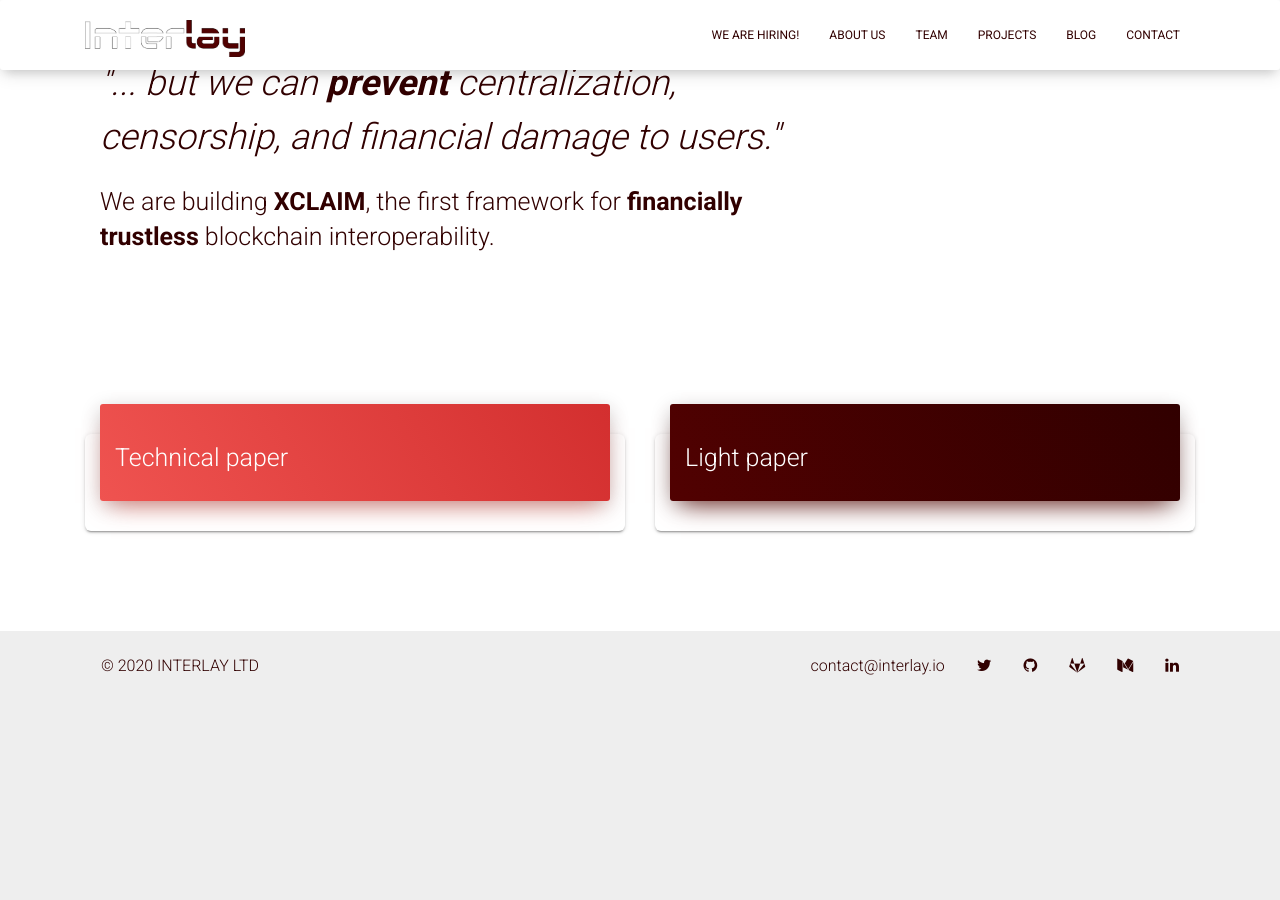
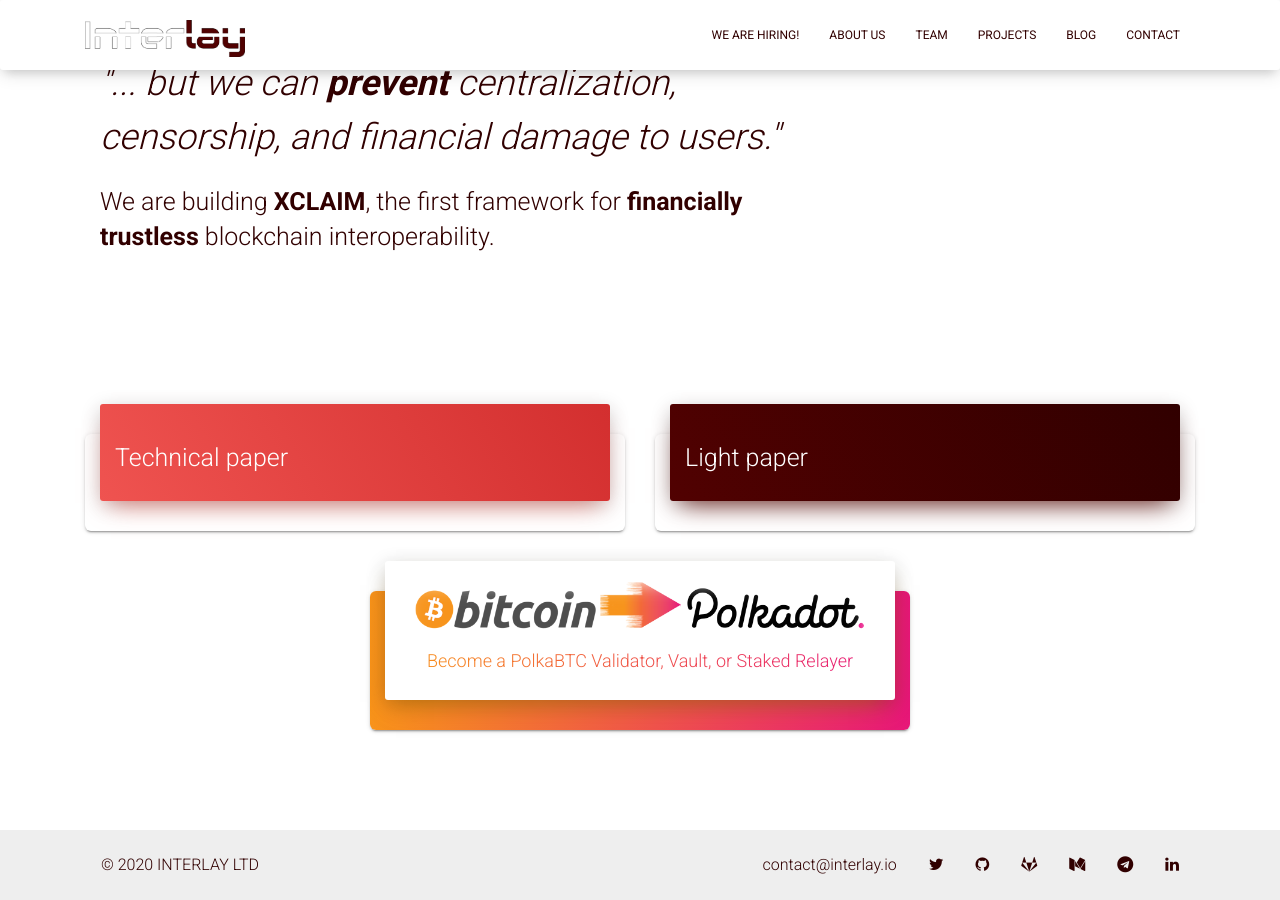
Before and after one commit to interlay/archive-interlay.github.io, a Jekyll site: the page built from index.md, in a window 1280 px wide and 900 px high, scrolled down 1372 px. Built offline with Jekyll 4.4.1, drawn with Linux system fonts in a browser that asks for light colours; before the commit the page ends 2073 px from its top, so only the background shows below that.

Commit message:
Added telegram channel. Added link to vault contact

```diff
--- a/_includes/_head.html
+++ b/_includes/_head.html
@@ -41,7 +41,7 @@
 <!-- Google Webfonts -->
 <link href="https://fonts.googleapis.com/css?family=Roboto:300,400,500,700|Roboto+Slab:400,700|Material+Icons&display=swap" rel="stylesheet" type="text/css"/>
 <!-- For all browsers -->
-<link href="/../assets/css/material-kit.min.css" rel="stylesheet" />
+<link href="/../assets/css/material-kit.css" rel="stylesheet" />
 <link href="/../assets/css/custom.css" rel="stylesheet" />
 <link href="/../assets/css/timeline.css" rel="stylesheet" />
 <link rel="stylesheet" href="/../assets/css/font-awesome.min.css">
--- a/_includes/footer.html
+++ b/_includes/footer.html
@@ -16,6 +16,13 @@
                         href="http://linkedin.com/company/interlay" target="_blank"
                         data-original-title="Follow us on LinkedIn">
                         <i class="fa fa-linkedin"></i>
+                    </a>
+                </div>
+                <div class="float-right">
+                    <a class="nav-link" rel="tooltip" title="" data-placement="bottom"
+                        href="https://t.me/interlay" target="_blank"
+                        data-original-title="Join our Telegram channel">
+                        <i class="fa fa-telegram"></i>
                     </a>
                 </div>
                 <div class="float-right">
--- a/index.md
+++ b/index.md
@@ -66,6 +66,20 @@ tags: [Blockchain, DeFi, Bitcoin, Ethereum, Decentralized Finance]
           </div>
         </div>
       </div>
+      <div class="row">
+        <div class="offset-md-3 col-md-6">
+          <div class="card bg-polkabtc text-center">
+            <a href="mailto:vaults@interlay.io" target="__blank">
+            <div class="card-header card-header-white">
+              <img src="assets/img/btc2polkadot.png" alt="polkaBTC" width="100%">
+                <h4 class="polkabtc">Become a PolkaBTC Validator, Vault, or Staked Relayer</h4>
+            </div>
+            <div class="card-body">
+            </div>
+            </a>
+          </div>
+        </div>
+        </div>
     </div>
   </div>
 </div>
```
Also changed, not shown: contact.md (+2 -0 lines), assets/css/material-kit.css, assets/img/btc2polkadot.png (added).
